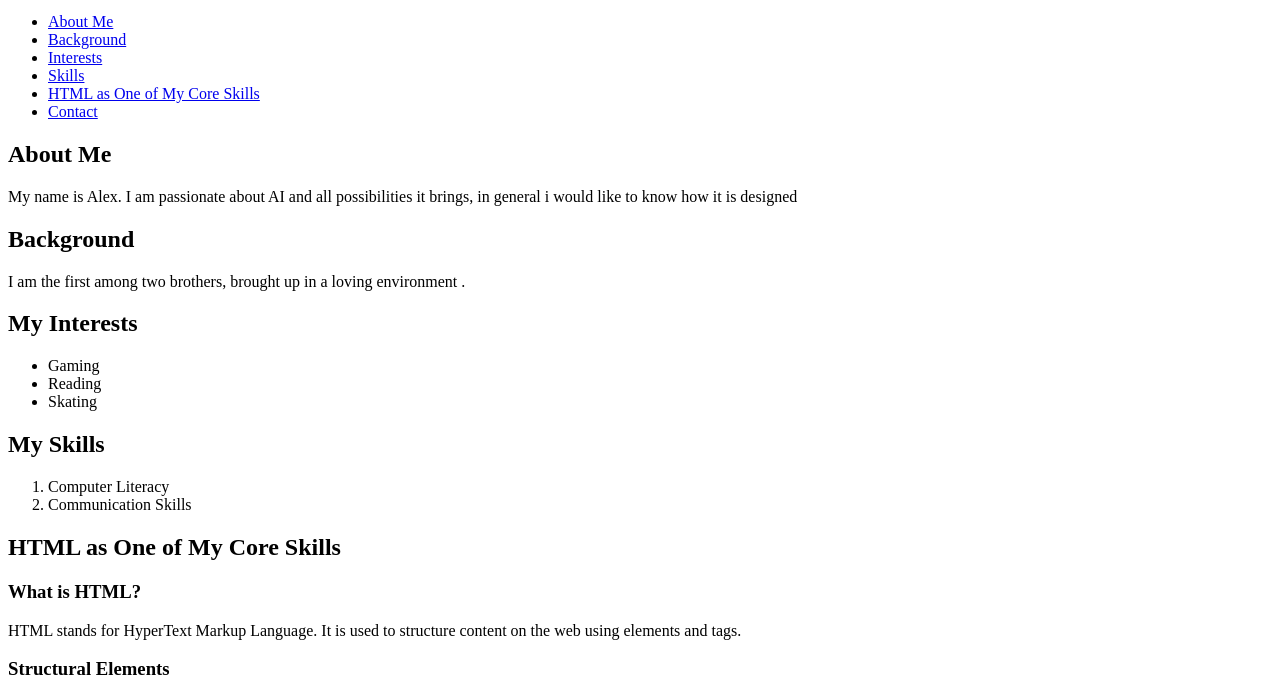
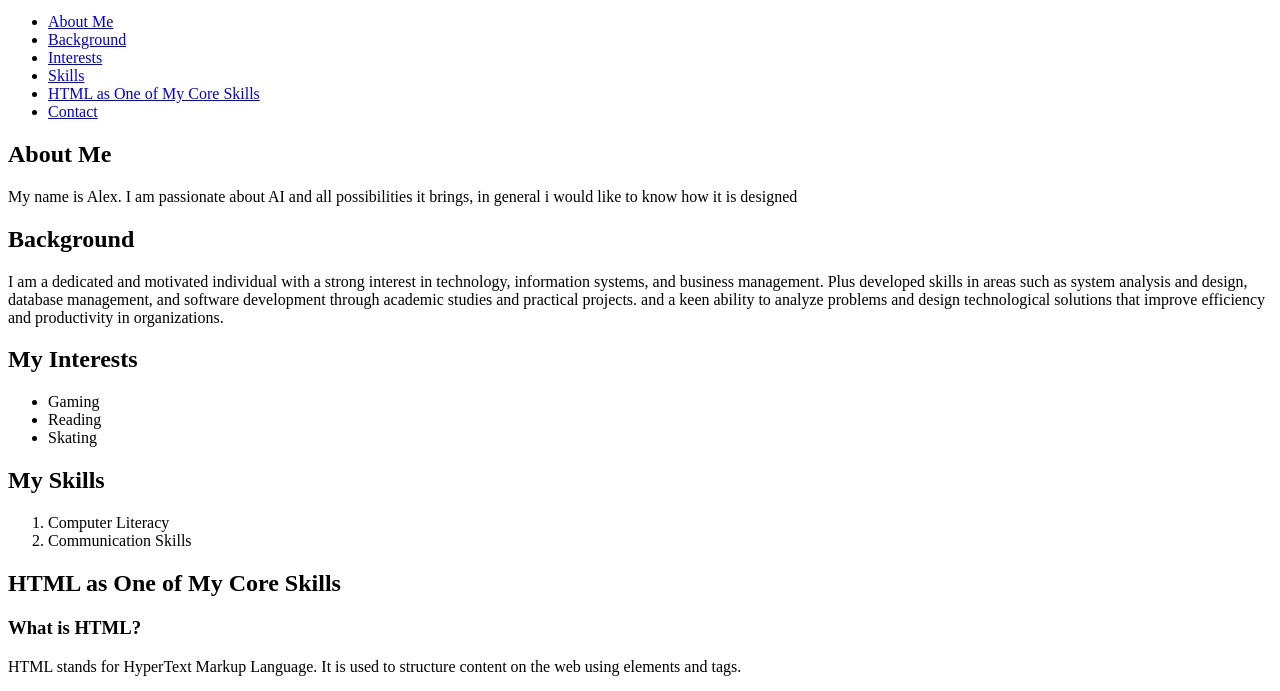
Before and after one commit to alexianmwas8-ctrl/alexianmwas8-ctrl.github.io, a plain HTML site: page index.html in a window 1280 px wide. Shown: the part 101-792 px from the top of the page. Drawn offline with Linux system fonts and the light colour scheme.

Commit message:
Update index.html

```diff
--- a/index.html
+++ b/index.html
@@ -41,7 +41,9 @@
         <section id="background">
             <h2>Background</h2>
             <p>
-                I am the first among two brothers, brought up  in a loving environment .
+
+                I am  a dedicated and motivated individual with a strong interest in technology, information systems, and business management. Plus  developed skills in areas such as system analysis and design, database management, and software development through academic studies and practical projects. and a keen ability to analyze problems and design technological solutions that improve efficiency and productivity in organizations.
+
             </p>
         </section>
 
```
